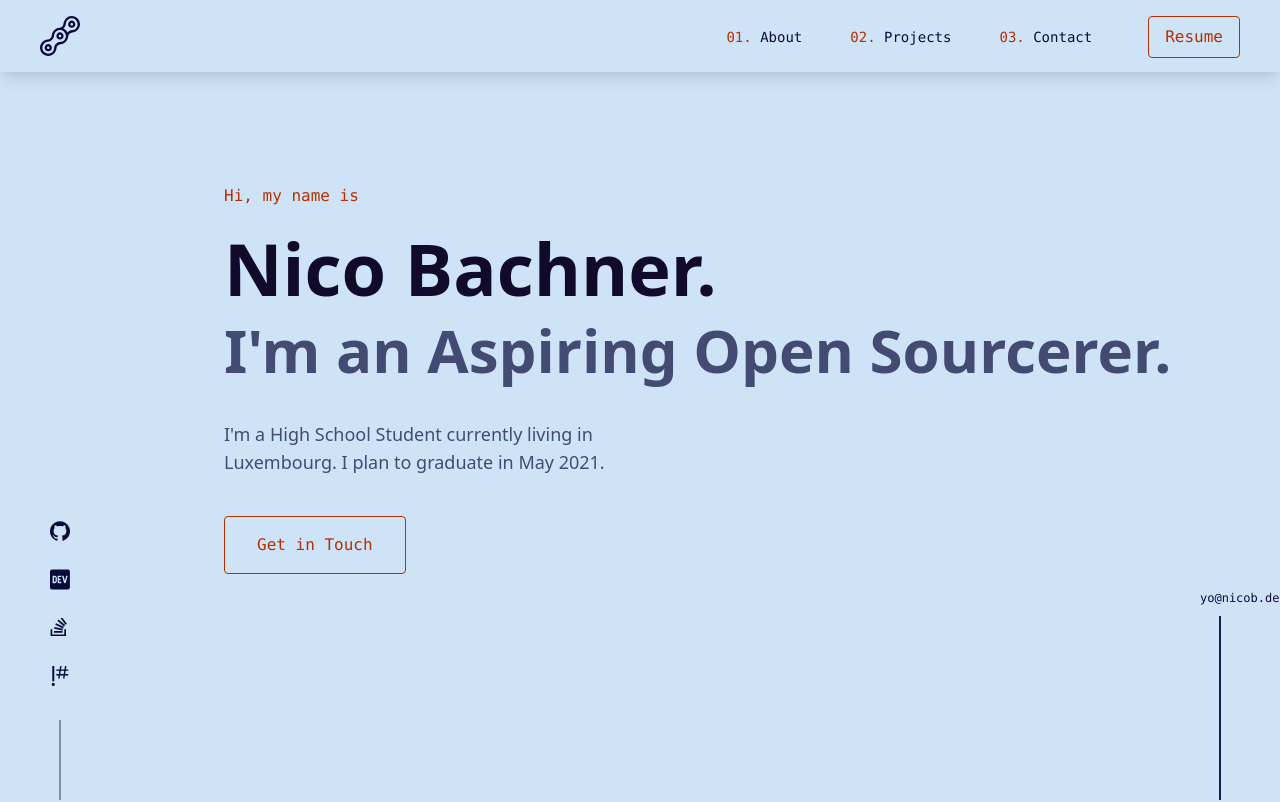
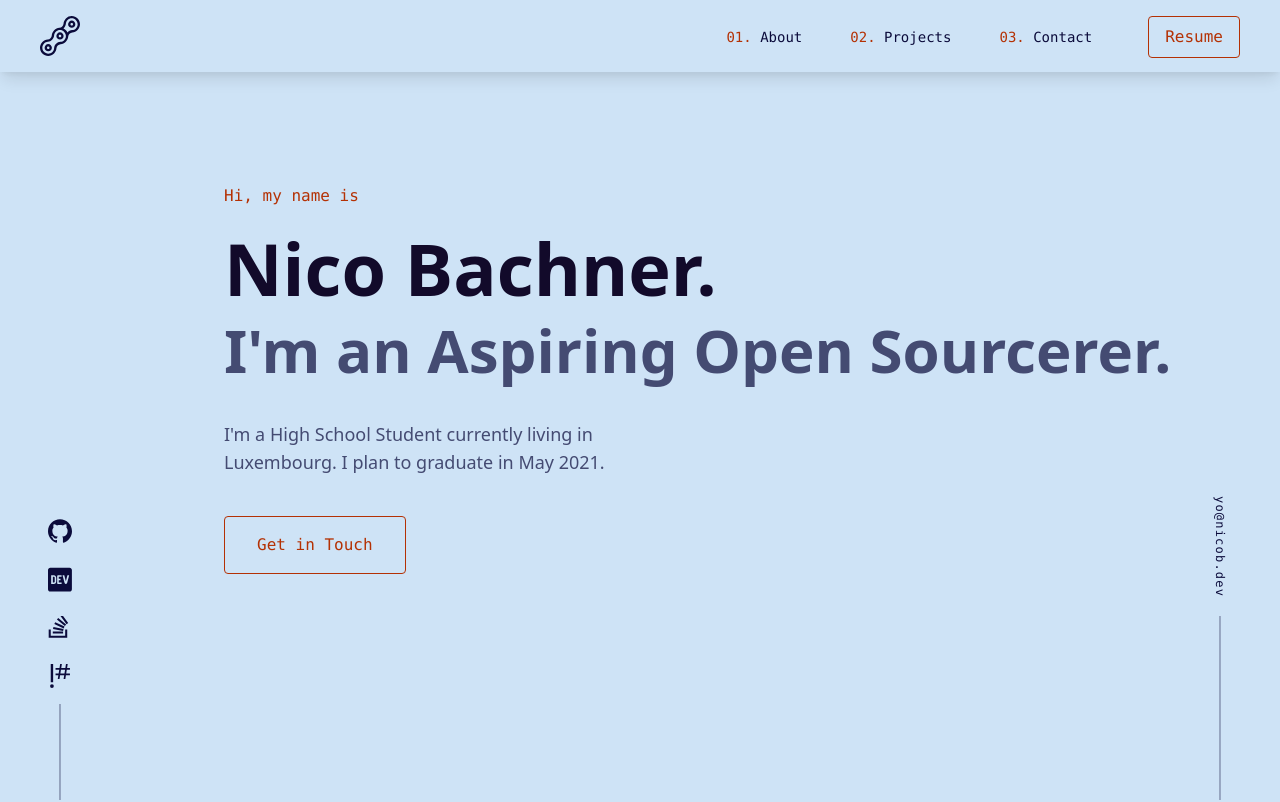
Before and after one commit to nico-bachner/v2, a Next.js app: page / in a window 1280 px wide. Shown: the top 802 px of the page. Built offline with nearby package versions, Linux system fonts and the light colour scheme.

Commit message:
fixed email component

```diff
--- a/components/email.jsx
+++ b/components/email.jsx
@@ -1,13 +1,16 @@
 import ExtLink from './ext-link'
-import { Line } from './icons'
 
 export default function Email() {
     return (
         <nav className="fixed z-10 right-10 bottom-0 w-10">
-            <ExtLink href="mailto:yo@nicob.dev" className="text-xs font-mono hover:text-red-500 dark:hover:text-green-300">
-                yo@nicob.dev
-            </ExtLink>
-            <Line className="h-48 w-10 pt-2"/>
+            <div className="origin-bottom-left transform rotate-90 pb-2.5 mb-28">
+                <ExtLink href="mailto:yo@nicob.dev" className="text-xs tracking-widest font-mono origin-center transform rotate-90 hover:text-red-500 dark:hover:text-green-300">
+                    yo@nicob.dev
+                </ExtLink>
+            </div>
+            <svg title="Line" viewBox="0 0 10 200" className="h-48 w-10 pt-2 opacity-60">
+                <line x1="5" y1="0" x2="5" y2="200" stroke="currentColor" />
+            </svg>
         </nav>
     )
 }
--- a/components/icons.jsx
+++ b/components/icons.jsx
@@ -111,11 +111,3 @@ export function Lift(props) {
         </SVG>
     );
 }
-
-export function Line(props) {
-    return (
-        <SVG title="Line" viewBox="0 0 10 100" className={props.className}>
-            <line x1="5" y1="0" x2="5" y2="100" stroke="currentColor" />
-        </SVG>
-    );
-}
--- a/components/social.jsx
+++ b/components/social.jsx
@@ -1,22 +1,24 @@
 import ExtLink from "./ext-link";
-import { CodeGolf, DEV, GitHub, StackOverflow, Line } from "./icons";
+import { CodeGolf, DEV, GitHub, StackOverflow } from "./icons";
 
 export default function Social() {
     return (
         <nav className="fixed z-10 left-10 bottom-0 w-10">
             <ExtLink href="https://github.com/nico-bachner" className="w-full">
-                <GitHub className="w-full p-2.5 my-2 hover:text-red-500 dark:hover:text-green-300"/>
+                <GitHub className="w-full p-2 my-2 hover:text-red-500 dark:hover:text-green-300"/>
             </ExtLink>
             <ExtLink href="https://dev.to/nicob" className="w-full">
-                <DEV className="w-full p-2.5 my-2 hover:text-red-500 dark:hover:text-green-300"/>
+                <DEV className="w-full p-2 my-2 hover:text-red-500 dark:hover:text-green-300"/>
             </ExtLink>
             <ExtLink href="https://stackoverflow.com/users/story/13506524" className="w-full">
-                <StackOverflow className="w-full p-2.5 my-2 hover:text-red-500 dark:hover:text-green-300"/>
+                <StackOverflow className="w-full p-2 my-2 hover:text-red-500 dark:hover:text-green-300"/>
             </ExtLink>
             <ExtLink href="https://github.com/nico-bachner" className="w-full">
-                <CodeGolf className="w-full p-2.5 my-2 hover:text-red-500 dark:hover:text-green-300"/>
+                <CodeGolf className="w-full p-2 my-2 hover:text-red-500 dark:hover:text-green-300"/>
             </ExtLink>
-            <Line className="h-24 w-10 pt-4"/>
+            <svg title="Line" viewBox="0 0 10 100" className="h-24 w-10 opacity-60">
+                <line x1="5" y1="0" x2="5" y2="100" stroke="currentColor"/>
+            </svg>
         </nav>
     )
 }
```
